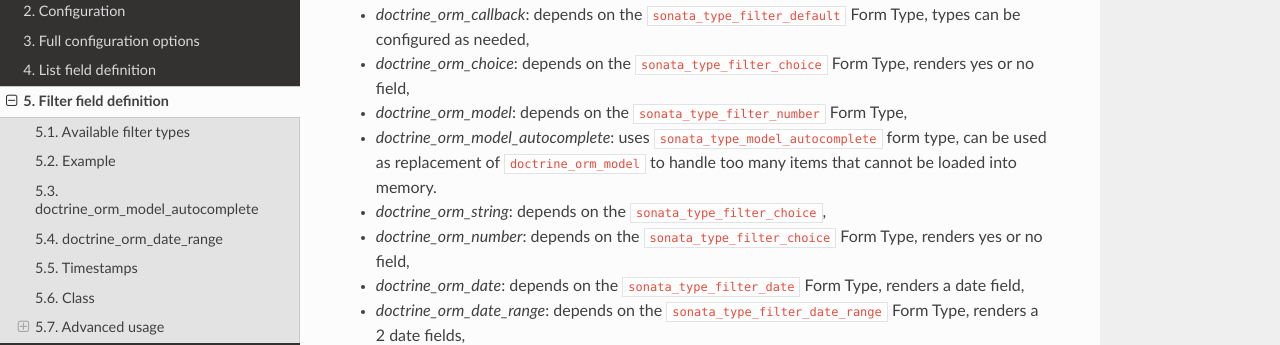
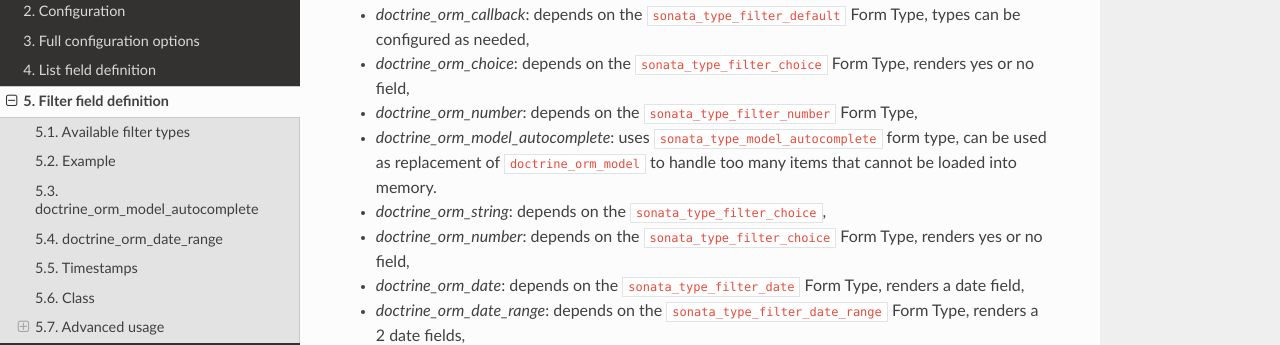
Before and after one commit to sonata-project/SonataDoctrineORMAdminBundle, a Sphinx documentation site: the page built from docs/reference/filter_field_definition.rst, in a window 1280 px wide and 900 px high, scrolled down 709 px. Shown: the part 155-500 px from the top of the window. Built offline with Sphinx 7.4.7 and the Read the Docs theme 2.0.0, drawn with Linux system fonts in a browser that asks for light colours.

Commit message:
Fixed a typo on doctrine_orm_number

```diff
--- a/docs/reference/filter_field_definition.rst
+++ b/docs/reference/filter_field_definition.rst
@@ -35,7 +35,7 @@
 * `doctrine_orm_boolean`: depends on the ``sonata_type_filter_default`` Form Type, renders yes or no field,
 * `doctrine_orm_callback`: depends on the ``sonata_type_filter_default`` Form Type, types can be configured as needed,
 * `doctrine_orm_choice`: depends on the ``sonata_type_filter_choice`` Form Type, renders yes or no field,
-* `doctrine_orm_model`: depends on the ``sonata_type_filter_number`` Form Type,
+* `doctrine_orm_number`: depends on the ``sonata_type_filter_number`` Form Type,
 * `doctrine_orm_model_autocomplete`: uses ``sonata_type_model_autocomplete`` form type, can be used as replacement of ``doctrine_orm_model`` to handle too many items that cannot be loaded into memory.
 * `doctrine_orm_string`: depends on the ``sonata_type_filter_choice``,
 * `doctrine_orm_number`: depends on the ``sonata_type_filter_choice`` Form Type, renders yes or no field,
```
